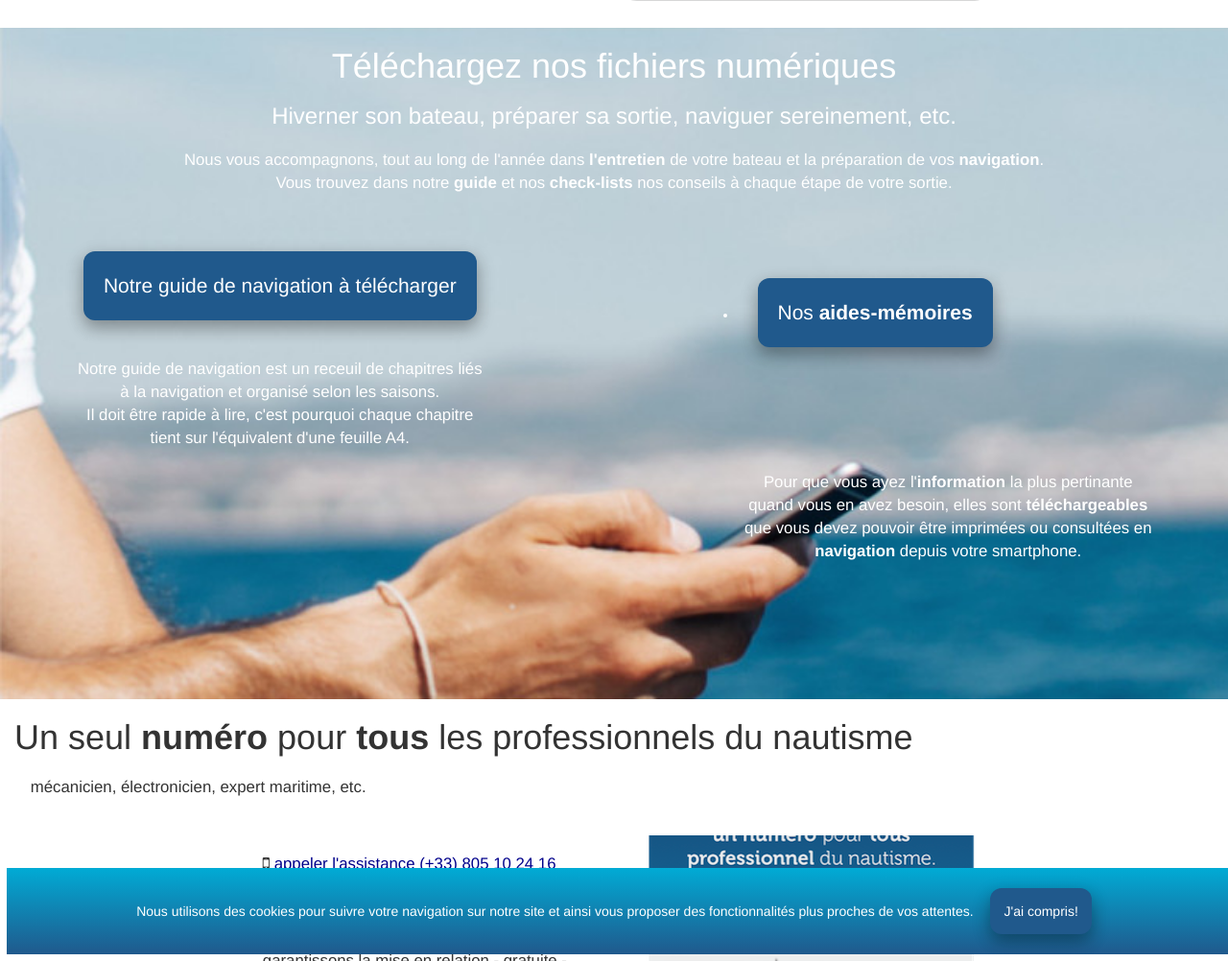
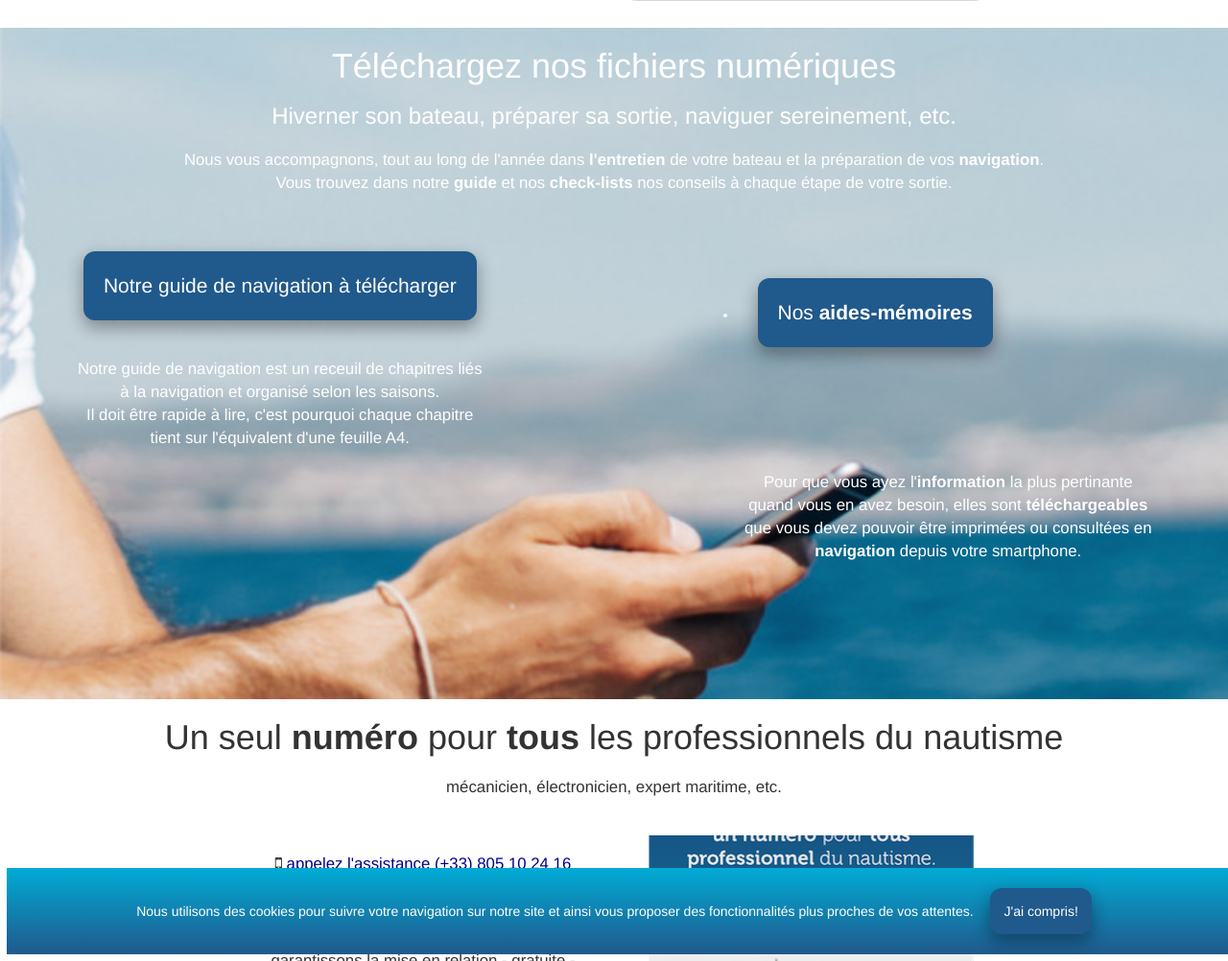
Before and after one commit to pjtiberghien/trial, a Jekyll site: the page built from docs/index.html, in a window 1280 px wide and 1400 px high, scrolled down 661 px, cut to the strip 398-1400 px from the top of the window. Shown: the whole strip at 96% size. Built offline with Jekyll 4.4.1, drawn with Linux system fonts in a browser that asks for light colours; nearby versions of some CDN libraries.

Commit message:
Correction syntaxe #3

```diff
--- a/docs/assets/css/main.css
+++ b/docs/assets/css/main.css
@@ -277,6 +277,10 @@ Individual rules
 }
 
 #reseauxsociaux {
+    text-align: center;
+}
+
+#assistance {
     text-align: center;
 }
 
--- a/docs/index.html
+++ b/docs/index.html
@@ -68,7 +68,7 @@ description: My noteboat, une suite numérique pour entretenir son bateau et ain
         <p>mécanicien, électronicien, expert maritime, etc.</p>
         <div class="row">
             <div class="col-sd-5 col-sd-offset-1 col-md-4 col-md-offset-2" id="description_assistance">
-            <p><i class="fa fa-mobile" aria-hidden="true"></i><a href="tel:+33 805 10 24 16"> appeler l'assistance (+33) 805 10 24 16</a></p>
+            <p><i class="fa fa-mobile" aria-hidden="true"></i><a href="tel:+33 805 10 24 16"> appelez l'assistance (+33) 805 10 24 16</a></p>
             <p>A compter du 21 août 2018,<br> quelque soit votre problème, appelez, nous garantissons la mise en relation - gratuite - avec un professionnel.</p>
             </div>
             <div class="col-sd-5 col-md-4" id="assistance_image">
```
